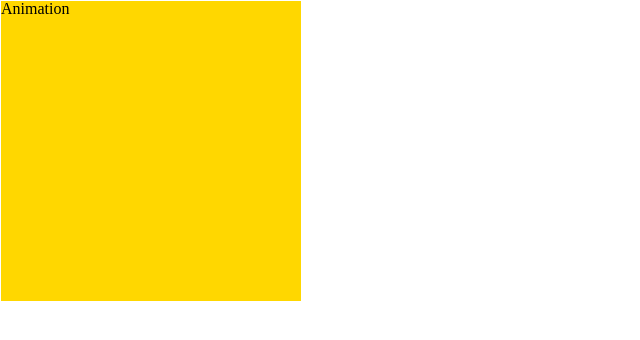
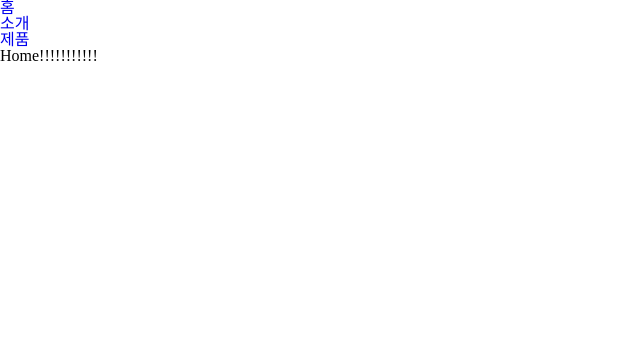
Before and after one commit to SueYeong/base_react, a React (Create React App) app: page / in a window 1280 px wide. Shown: the top 340 px of the page, without its empty margins (0-640 px from the left). Built offline with nearby package versions, Linux system fonts and the light colour scheme.

Commit message:
react-router-dom

```diff
--- a/package.json
+++ b/package.json
@@ -13,6 +13,7 @@
     "npm": "^8.12.2",
     "react": "^18.1.0",
     "react-dom": "^18.1.0",
+    "react-router-dom": "^6.3.0",
     "react-scripts": "5.0.1",
     "styled-components": "^5.3.5",
     "styled-reset": "^4.4.1",
--- a/src/App.js
+++ b/src/App.js
@@ -22,6 +22,7 @@ import { conDb, KakaoDb, subJectDb, TodayMenu } from "./db";
 import { GlobalStyled } from "./styles/GlobalStyled";
 import { ChoiceColor } from "./components/6_Event/ChoiceColor";
 import { Animation } from "./components/6_Event/Animation";
+import { BaseRouter } from "./components/7_router/BaseRouter";
 
 const App = () => {
   return (
@@ -56,8 +57,11 @@ const App = () => {
       {/* <FnEvent /> */}
       {/* <ChangeColor /> */}
       {/* <ChoiceColor /> */}
-      <Animation />
+      {/* <Animation /> */}
       {/* 6일차 */}
+
+      <BaseRouter />
+      {/* 7일차 */}
     </div>
   );
 };
--- /dev/null
+++ b/src/components/7_router/BaseRouter.js
@@ -0,0 +1,51 @@
+import {
+  BrowserRouter,
+  HashRouter as Router,
+  Route,
+  Routes,
+} from "react-router-dom";
+import { Header } from "./Header";
+import { Home } from "./routes/Home";
+import { Intro } from "./routes/Intro";
+import { PageNotFound } from "./routes/PageNotFound";
+import { Product } from "./routes/Product";
+
+export const BaseRouter = () => {
+  return (
+    <Router>
+      <Header />
+      <Routes>
+        <Route path="/" element={<Home />} />
+        <Route path="/intro" element={<Intro />} />
+        <Route path="/product" element={<Product />} />
+        <Route path="/*" element={<PageNotFound />} />
+      </Routes>
+    </Router>
+  );
+};
+
+// *HashRouter=>해시태그가 붙어있는 라우터
+
+// *Route=>컴포넌트의 속성에 설정된 URL과 현재 경로가 일치하면 해당하는 컴포넌트, 함수를 렌더링함
+
+// <HashRouter>
+
+//   <Routes>
+
+//     <Route path="/" element={<Home />} />
+
+//     <Route path="/detail/*" element={<Detail />} />
+
+//     <Route path="/search/*" element={<Search />} />
+
+//     <Route path="/*" element={<NotFound />} />
+
+//   </Routes>
+
+// </HashRouter>
+
+// *Link
+
+// =>라우터 내부에서 a태그 대신 사용할수 있으며, 반드시 Route안에 있어야됨
+
+// =>to="" 는 경로를 지정할수 있음
--- /dev/null
+++ b/src/components/7_router/Header.js
@@ -0,0 +1,17 @@
+import { Link } from "react-router-dom";
+
+export const Header = () => {
+  return (
+    <ul>
+      <li>
+        <Link to="/">홈</Link>
+      </li>
+      <li>
+        <Link to="/intro">소개</Link>
+      </li>
+      <li>
+        <Link to="/product">제품</Link>
+      </li>
+    </ul>
+  );
+};
--- /dev/null
+++ b/src/components/7_router/routes/Home.js
@@ -0,0 +1,3 @@
+export const Home = () => {
+  return <div>Home!!!!!!!!!!!</div>;
+};
--- /dev/null
+++ b/src/components/7_router/routes/Intro.js
@@ -0,0 +1,3 @@
+export const Intro = () => {
+  return <div>Intro Page</div>;
+};
--- /dev/null
+++ b/src/components/7_router/routes/PageNotFound.js
@@ -0,0 +1,12 @@
+import { Link } from "react-router-dom";
+
+export const PageNotFound = () => {
+  return (
+    <div>
+      <h3>페이지를 찾을수 없습니다</h3>
+      <span>
+        <Link to="/">홈으로가기 &rarr;</Link>
+      </span>
+    </div>
+  );
+};
--- /dev/null
+++ b/src/components/7_router/routes/Product.js
@@ -0,0 +1,3 @@
+export const Product = () => {
+  return <div>Product Page</div>;
+};
```
Also changed, not shown: 1 other file (tests, documents, lock files or other folders).
